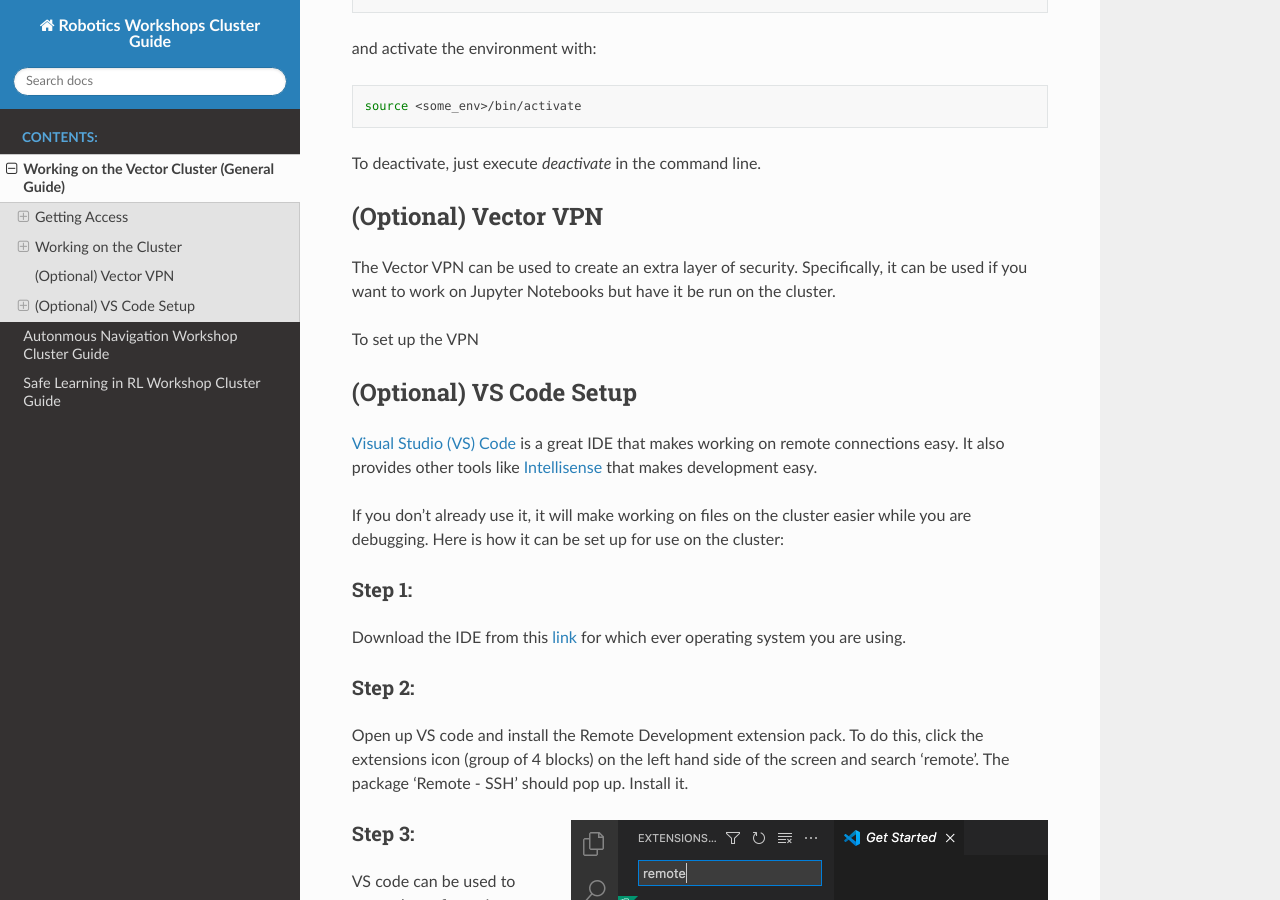
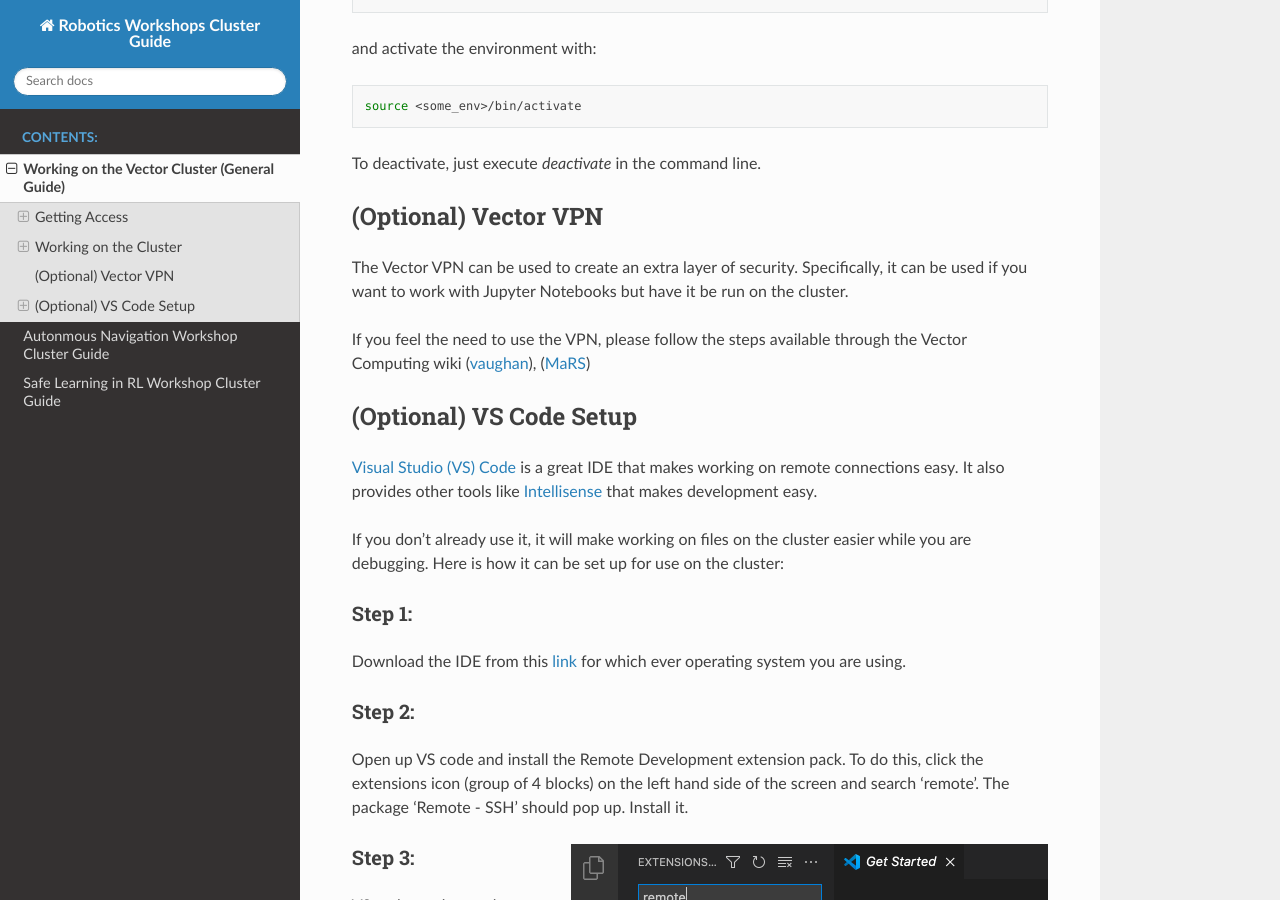
Before and after one commit to catgloss/robotics_workshops, a Sphinx documentation site: the page built from docs/source/general_setup.rst, in a window 1280 px wide and 900 px high, scrolled down 3588 px. Built offline with Sphinx 7.4.7 and the Read the Docs theme 2.0.0, drawn with Linux system fonts in a browser that asks for light colours.

Commit message:
Update general_setup.rst

```diff
--- a/docs/source/general_setup.rst
+++ b/docs/source/general_setup.rst
@@ -163,9 +163,9 @@
 (Optional) Vector VPN
 ---------------------
 
-The Vector VPN can be used to create an extra layer of security. Specifically, it can be used if you want to work on Jupyter Notebooks but have it be run on the cluster.
+The Vector VPN can be used to create an extra layer of security. Specifically, it can be used if you want to work with Jupyter Notebooks but have it be run on the cluster.
 
-To set up the VPN
+If you feel the need to use the VPN, please follow the steps available through the Vector Computing wiki (`vaughan <https://support.vectorinstitute.ai/Vaughan_SSL_VPN_and_JupyterHub>`_), (`MaRS <https://support.vectorinstitute.ai/MaRS_SSL_VPN>`_)
 
 (Optional) VS Code Setup
 -------------------------
```
